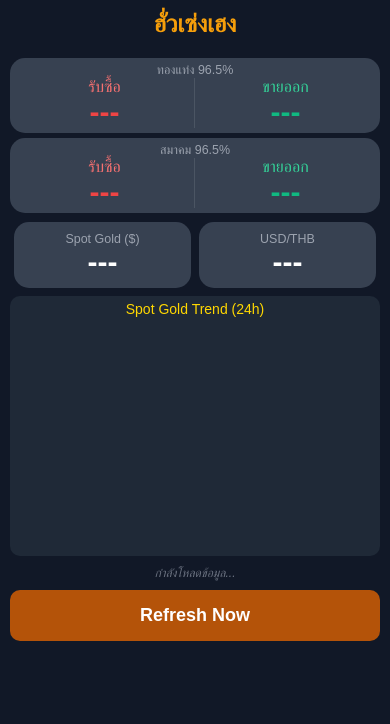
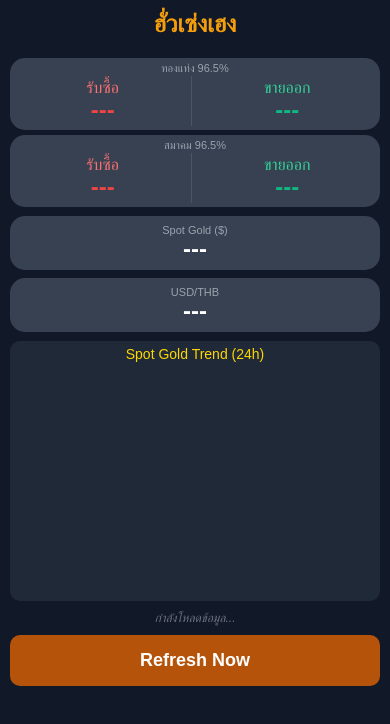
Before and after one commit to bhorndeb1234/gold_ipad3, a website: page index.html in a window 390 px wide. Drawn offline with nearby package versions, Linux system fonts and the light colour scheme; no server answers.

Commit message:
Fix iPhone 6 overflow and narrow-screen typography

```diff
--- a/index.html
+++ b/index.html
@@ -7,17 +7,25 @@
     <title>HSHiPad 3 Gold Tracker </title>
     <script src="https://cdnjs.cloudflare.com/ajax/libs/Chart.js/2.9.4/Chart.bundle.min.js"></script>
     <style>
-        body {
+        html, body {
             background-color: #111827;
             color: white;
             font-family: sans-serif;
             margin: 0;
+            padding: 0;
+            overflow-x: hidden;
+        }
+
+        body {
             padding: 10px;
+            box-sizing: border-box;
         }
 
         .container {
             max-width: 800px;
+            width: 100%;
             margin: auto;
+            box-sizing: border-box;
         }
 
         .header {
@@ -54,7 +62,8 @@
             width: 50%;
             vertical-align: middle;
             box-sizing: border-box;
-            padding: 0 4px;
+            padding: 0 2px;
+            overflow: hidden;
         }
 
         .divider {
@@ -71,12 +80,14 @@
             display: block;
             width: 100%;
             white-space: nowrap;
-            font-size: 30px;
-            font-size: clamp(30px, 5.6vw, 42px);
+            font-size: 28px;
+            font-size: clamp(28px, 5.2vw, 38px);
             font-weight: bold;
             margin: 1px 0;
             line-height: 1.0;
             -webkit-text-size-adjust: 100%;
+            overflow: hidden;
+            text-overflow: ellipsis;
         }
 
         .price-red {
@@ -134,6 +145,35 @@
             font-weight: bold;
             font-size: 18px;
             cursor: pointer;
+        }
+
+        @media (max-width: 420px) {
+            .card {
+                padding: 4px;
+            }
+
+            .label {
+                font-size: 11px;
+            }
+
+            .flex-col {
+                width: 49%;
+                padding: 0 1px;
+            }
+
+            .price-red,
+            .price-green,
+            .price-white {
+                font-size: 24px;
+                font-size: clamp(24px, 6vw, 30px);
+                line-height: 1.0;
+            }
+
+            .grid-item {
+                width: 100%;
+                margin: 4px 0;
+                padding: 8px 2%;
+            }
         }
     </style>
 </head>
```
